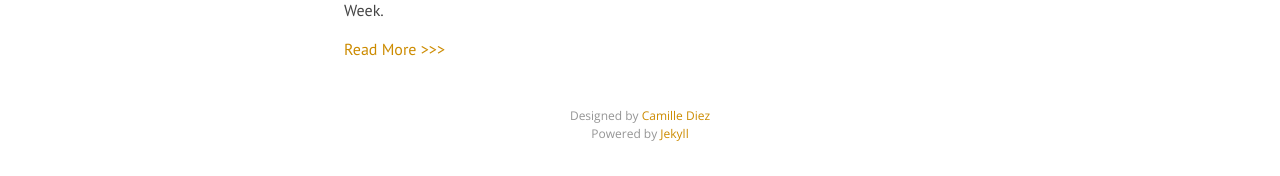
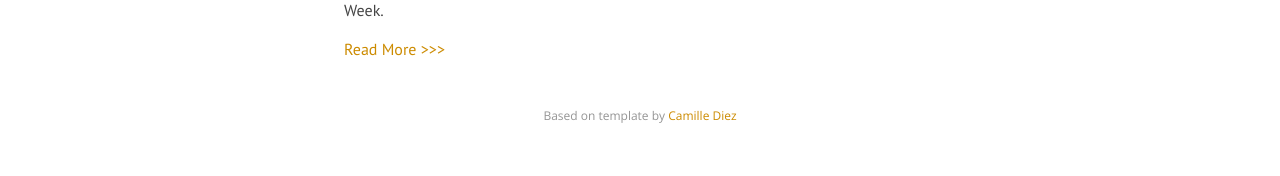
Before and after one commit to smithy545/CPD, a Jekyll site: the page built from index.html, in a window 1280 px wide. Shown: the part 1593-1769 px from the top of the page. Built offline with Jekyll 4.4.1, drawn with Linux system fonts in a browser that asks for light colours; nearby versions of some CDN libraries; Markdown is read by kramdown in place of the engine named in the settings.

Commit message:
footer edits

```diff
--- a/_includes/footer.html
+++ b/_includes/footer.html
@@ -1,6 +1,4 @@
 <div class="footer" align="center">
-
-  Designed by <a href=http://diezcami.github.io target="_blank">Camille Diez</a><BR />
-  Powered by <a href=http://jekyllrb.com target="_blank">Jekyll</a>
+	Based on template by <a href=http://diezcami.github.io target="_blank">Camille Diez</a>
 
 </div>
```
